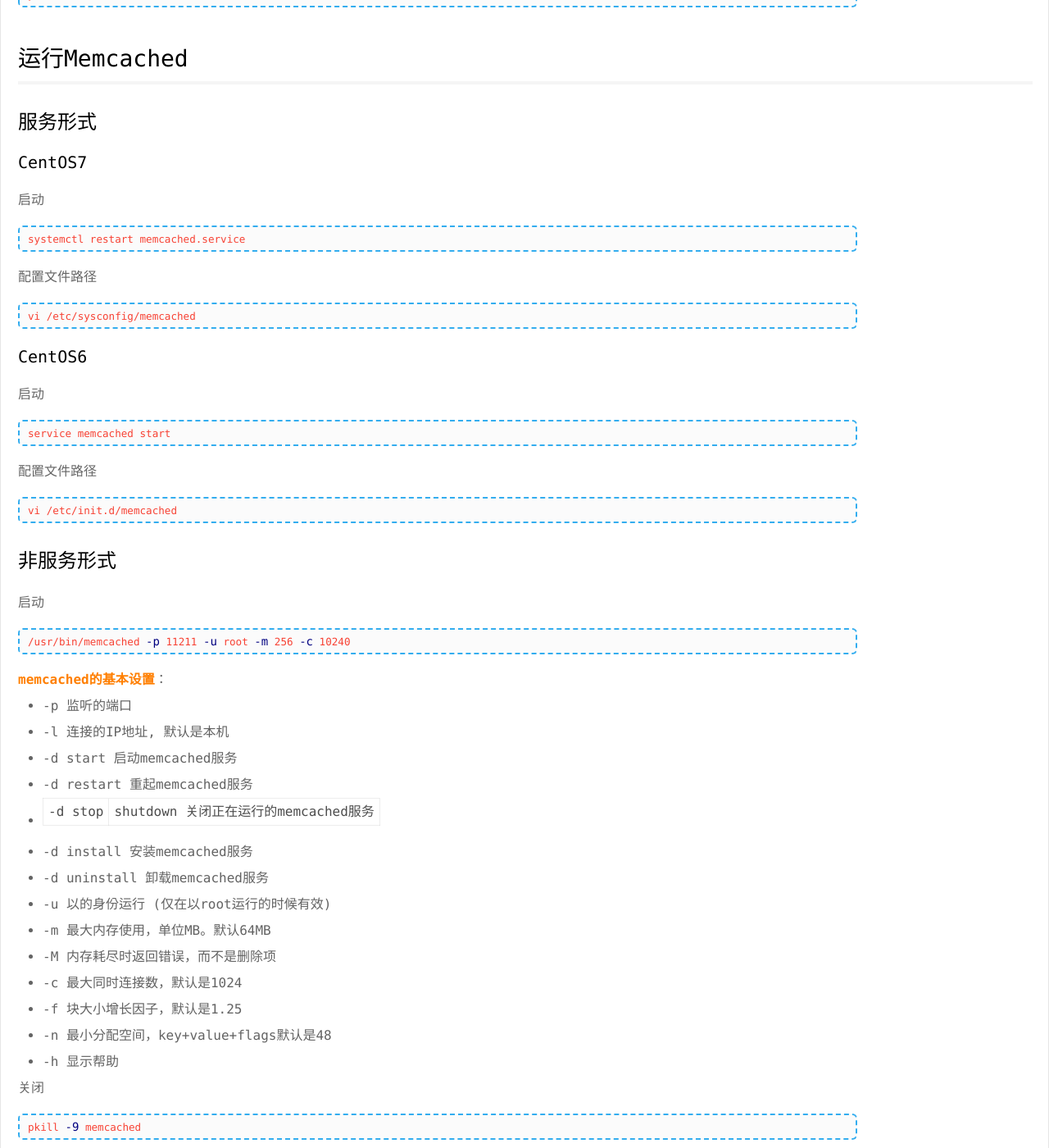
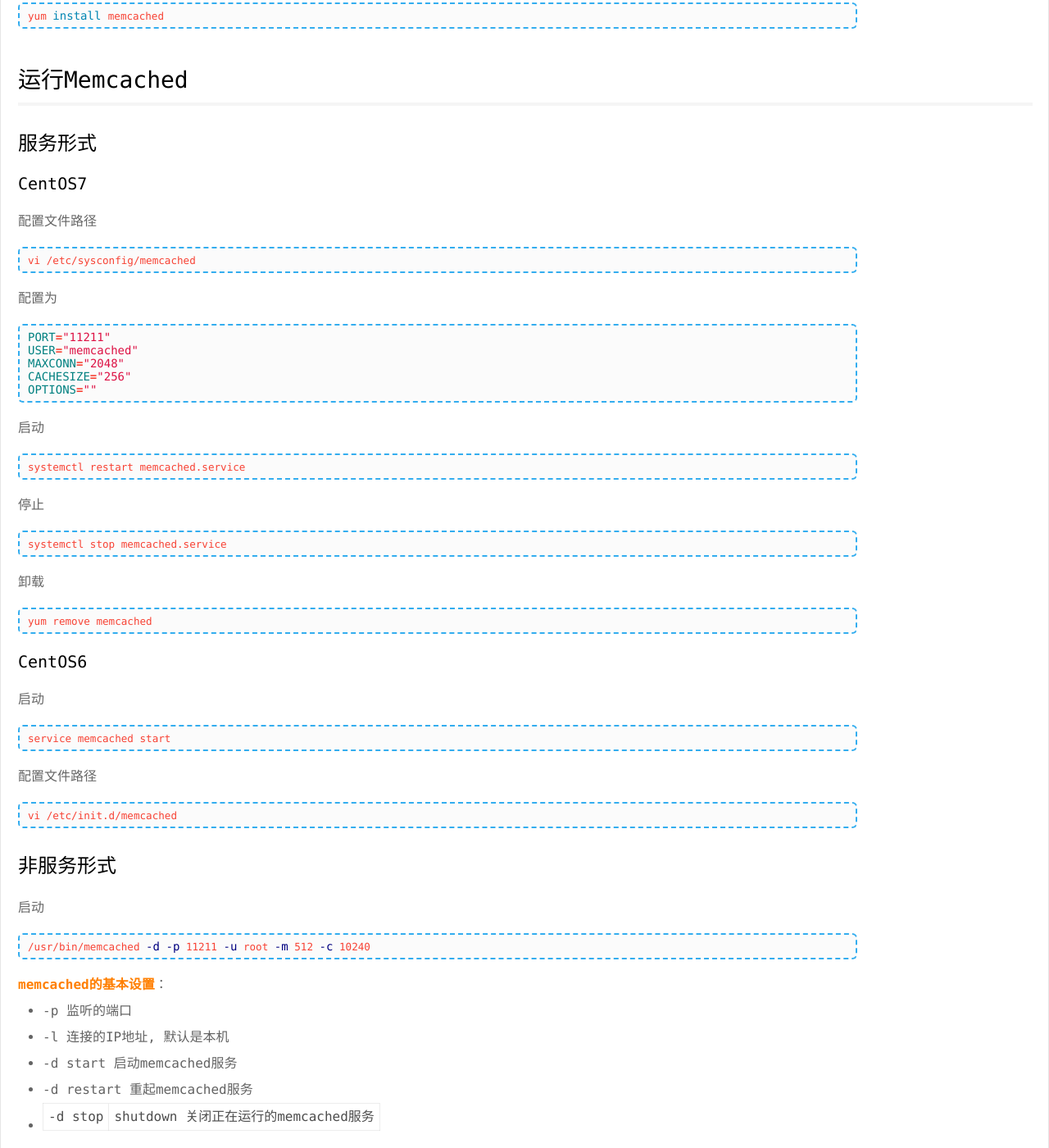
Before and after one commit to psvmc/myblog_jekyll, a Jekyll site: the page built from _posts/2018-01-18-linux-memcached-install.md, in a window 1280 px wide and 1400 px high, scrolled down 942 px. Shown: the whole window at 82% size. Built offline with Jekyll 4.4.1, drawn with Linux system fonts in a browser that asks for light colours; comment, search, counter and statistics services are not loaded; some of the changed text lies outside the part shown.

Commit message:
文章更新

````diff
--- a/_posts/2018-01-18-linux-memcached-install.md
+++ b/_posts/2018-01-18-linux-memcached-install.md
@@ -12,7 +12,7 @@
 安装依赖
 
 ```bash
-yum install libevent libevent-deve
+yum install -y libevent libevent-deve
 ```
 
 安装MemCached
@@ -28,17 +28,41 @@
 
 #### CentOS7
 
+配置文件路径
+
+```bash
+vi /etc/sysconfig/memcached
+```
+
+配置为
+
+```bash
+PORT="11211"
+USER="memcached"
+MAXCONN="2048"
+CACHESIZE="256"
+OPTIONS=""
+```
+
 启动
 
 ```bash
 systemctl restart memcached.service
 ```
 
-配置文件路径
+停止
 
 ```bash
-vi /etc/sysconfig/memcached
+systemctl stop memcached.service
 ```
+
+卸载
+
+```
+yum remove memcached
+```
+
+
 
 #### CentOS6
 
@@ -61,7 +85,7 @@
 启动
 
 ```bash
-/usr/bin/memcached -p 11211 -u root -m 256 -c 10240
+/usr/bin/memcached -d -p 11211 -u root -m 512 -c 10240
 ```
 
 
@@ -98,6 +122,15 @@
 ```bash
 chkconfig memcached on
 ```
+
+## 查看运行状态
+
+```
+telnet 127.0.0.1 11211
+stats
+```
+
+
 
 ## 验证
 
````
Also changed, not shown: _posts/2018-06-25-mysql-tips.md (+9 -4 lines).
